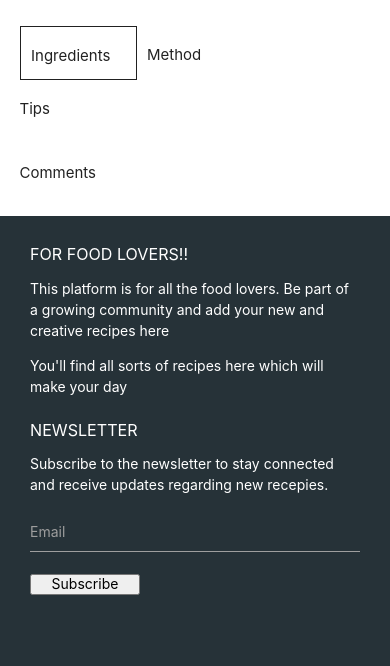
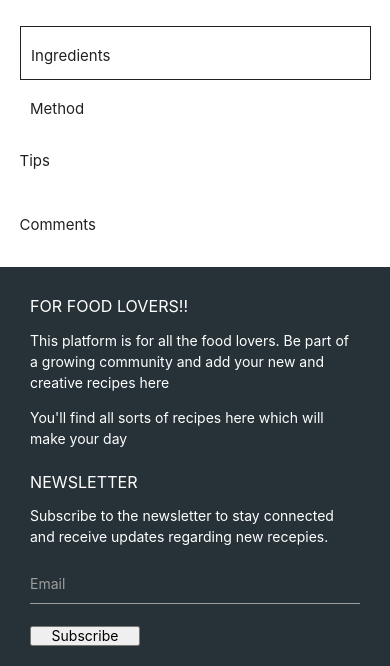
Before and after one commit to dhruv2102/MS3-Recepie-Book, a Flask app: template templates/individual_recepie.html in a window 390 px wide. Shown: the part 262-928 px from the top of the page. Before the commit the page ends 857 px from the top, so only its background shows below. Run offline with Flask 2, Linux system fonts and the light colour scheme; the template is opened without the code that fills it, so the values that code supplies are empty; some libraries are stand-ins or nearby versions.

Commit message:
Changed recipe to make site more responsive

```diff
--- a/templates/individual_recepie.html
+++ b/templates/individual_recepie.html
@@ -26,7 +26,7 @@
 
         <!-- Instruction and Ingredients -->
         <div class="row">
-            <div class="col s4 underline">
+            <div class="col s12 underline m4">
                 <h4>Ingredients</h4>
 
                 <ul>
@@ -40,7 +40,7 @@
                 </ul>
             </div>
 
-            <div class="col s8">
+            <div class="col s12 m8 ">
                 <h4>Method</h4>
 
                 <ol>
```
